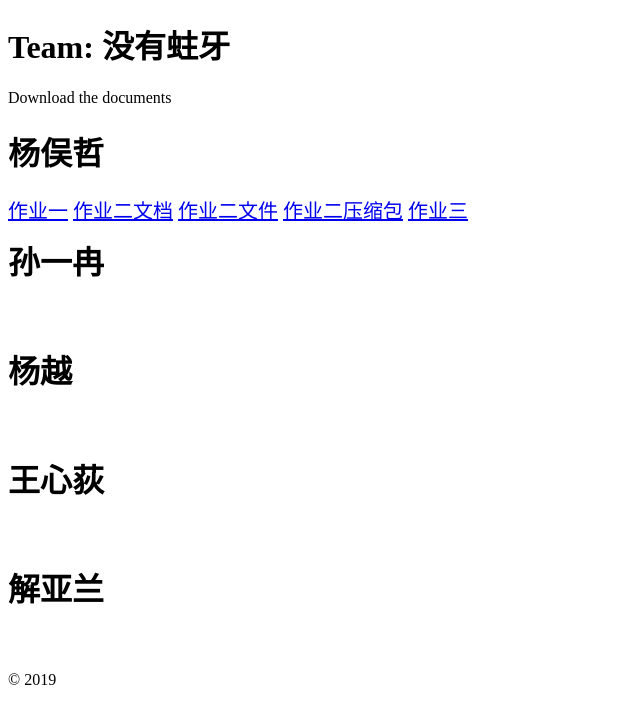
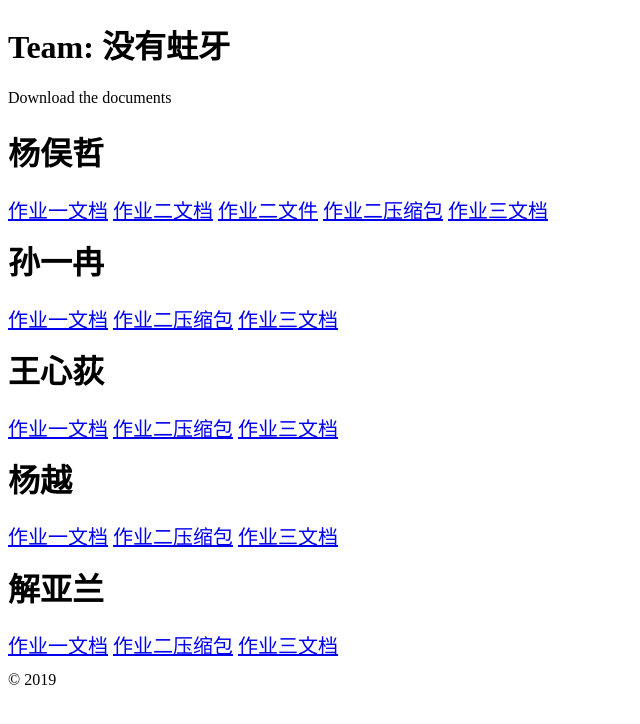
Before and after one commit to lh7777777/nkpedia, a Yii app: template backend/views/site/person.php in a window 1280 px wide. Shown: the top 724 px of the page, without its empty margins (0-640 px from the left). Run offline with PHP 8.4 and a stand-in for Yii, Linux system fonts and the light colour scheme; the template is opened without the code that fills it, so the values that code supplies are empty; some libraries are stand-ins or nearby versions.

Commit message:
个人作业

```diff
--- a/backend/views/site/person.php
+++ b/backend/views/site/person.php
@@ -16,31 +16,43 @@ $this->title = 'PersonWork';
     <div class="clearfix"></div>
     <div id="w0" class="x_panel"><div class="x_title"><h1><i class="fa fa-tasks"></i> 杨俣哲</h1><div class="clearfix"></div></div><!--<div class="x_content"><div id="w1" class="active progress-striped progress">-->
         <p style="width: 100%;height: 20px;display: block;line-height: 30px;text-align: left;font-size: 20px">
-            <a href="/nkpedia/data/personal/作业1(1711396_杨俣哲).pdf" class="btn btn-primary">作业一</a>
+            <a href="/nkpedia/data/personal/作业1(1711396_杨俣哲).pdf" class="btn btn-primary">作业一文档</a>
             <a href="/nkpedia/data/personal/作业2(1711396_杨俣哲).pdf" class="btn btn-success">作业二文档</a>
             <a href="/nkpedia/data/personal/作业2(1711396_杨俣哲).rp" class="btn btn-warning">作业二文件</a>
             <a href="/nkpedia/data/personal/作业2(1711396_杨俣哲).zip" class="btn btn-danger">作业二压缩包</a>
-            <a href="/nkpedia/data/personal/作业3(1711396_杨俣哲).pdf" class="btn btn-info">作业三</a>
+            <a href="/nkpedia/data/personal/作业3(1711396_杨俣哲).pdf" class="btn btn-info">作业三文档</a>
         </p>
         <!--<div class="progress-bar-success progress-bar" role="progressbar" aria-valuenow="70" aria-valuemin="0" aria-valuemax="100" style="width:70%"><span class="sr-only">70% Complete</span></div>-->
     </div>
     <div id="w1" class="x_panel"><div class="x_title"><h1><i class="fa fa-tasks"></i> 孙一冉</h1><div class="clearfix"></div></div><!--<div class="x_content"><div id="w1" class="active progress-striped progress">-->
         <p style="width: 100%;height: 20px;display: block;line-height: 30px;text-align: left;font-size: 20px">
+            <a href="/nkpedia/data/personal/作业1(1711297_孙一冉).pdf" class="btn btn-primary">作业一文档</a>
+            <a href="/nkpedia/data/personal/作业2(1711297_孙一冉).zip" class="btn btn-success">作业二压缩包</a>
+            <a href="/nkpedia/data/personal/作业3(1711297_孙一冉).pdf" class="btn btn-warning">作业三文档</a>
         </p>
         <!--<div class="progress-bar-success progress-bar" role="progressbar" aria-valuenow="70" aria-valuemin="0" aria-valuemax="100" style="width:70%"><span class="sr-only">70% Complete</span></div>-->
     </div>
-    <div id="w2" class="x_panel"><div class="x_title"><h1><i class="fa fa-tasks"></i> 杨越</h1><div class="clearfix"></div></div><!--<div class="x_content"><div id="w1" class="active progress-striped progress">-->
+    <div id="w2" class="x_panel"><div class="x_title"><h1><i class="fa fa-tasks"></i> 王心荻</h1><div class="clearfix"></div></div><!--<div class="x_content"><div id="w1" class="active progress-striped progress">-->
         <p style="width: 100%;height: 20px;display: block;line-height: 30px;text-align: left;font-size: 20px">
+            <a href="/nkpedia/data/personal/作业1(1711298_王心荻).pdf" class="btn btn-primary">作业一文档</a>
+            <a href="/nkpedia/data/personal/作业2(1711298_王心荻).zip" class="btn btn-success">作业二压缩包</a>
+            <a href="/nkpedia/data/personal/作业3(1711298_王心荻).pdf" class="btn btn-warning">作业三文档</a>
         </p>
         <!--<div class="progress-bar-success progress-bar" role="progressbar" aria-valuenow="70" aria-valuemin="0" aria-valuemax="100" style="width:70%"><span class="sr-only">70% Complete</span></div>-->
     </div>
-    <div id="w3" class="x_panel"><div class="x_title"><h1><i class="fa fa-tasks"></i> 王心荻</h1><div class="clearfix"></div></div><!--<div class="x_content"><div id="w1" class="active progress-striped progress">-->
+    <div id="w3" class="x_panel"><div class="x_title"><h1><i class="fa fa-tasks"></i> 杨越</h1><div class="clearfix"></div></div><!--<div class="x_content"><div id="w1" class="active progress-striped progress">-->
         <p style="width: 100%;height: 20px;display: block;line-height: 30px;text-align: left;font-size: 20px">
+            <a href="/nkpedia/data/personal/作业1(1711300_杨越).pdf" class="btn btn-primary">作业一文档</a>
+            <a href="/nkpedia/data/personal/作业2(1711300_杨越).zip" class="btn btn-success">作业二压缩包</a>
+            <a href="/nkpedia/data/personal/作业3(1711300_杨越).pdf" class="btn btn-warning">作业三文档</a>
         </p>
         <!--<div class="progress-bar-success progress-bar" role="progressbar" aria-valuenow="70" aria-valuemin="0" aria-valuemax="100" style="width:70%"><span class="sr-only">70% Complete</span></div>-->
     </div>
     <div id="w4" class="x_panel"><div class="x_title"><h1><i class="fa fa-tasks"></i> 解亚兰</h1><div class="clearfix"></div></div><!--<div class="x_content"><div id="w1" class="active progress-striped progress">-->
         <p style="width: 100%;height: 20px;display: block;line-height: 30px;text-align: left;font-size: 20px">
+            <a href="/nkpedia/data/personal/作业1(1711431_解亚兰).pdf" class="btn btn-primary">作业一文档</a>
+            <a href="/nkpedia/data/personal/作业2(1711431_解亚兰).zip" class="btn btn-success">作业二压缩包</a>
+            <a href="/nkpedia/data/personal/作业3(1711431_解亚兰).pdf" class="btn btn-warning">作业三文档</a>
         </p>
         <!--<div class="progress-bar-success progress-bar" role="progressbar" aria-valuenow="70" aria-valuemin="0" aria-valuemax="100" style="width:70%"><span class="sr-only">70% Complete</span></div>-->
     </div>
```
